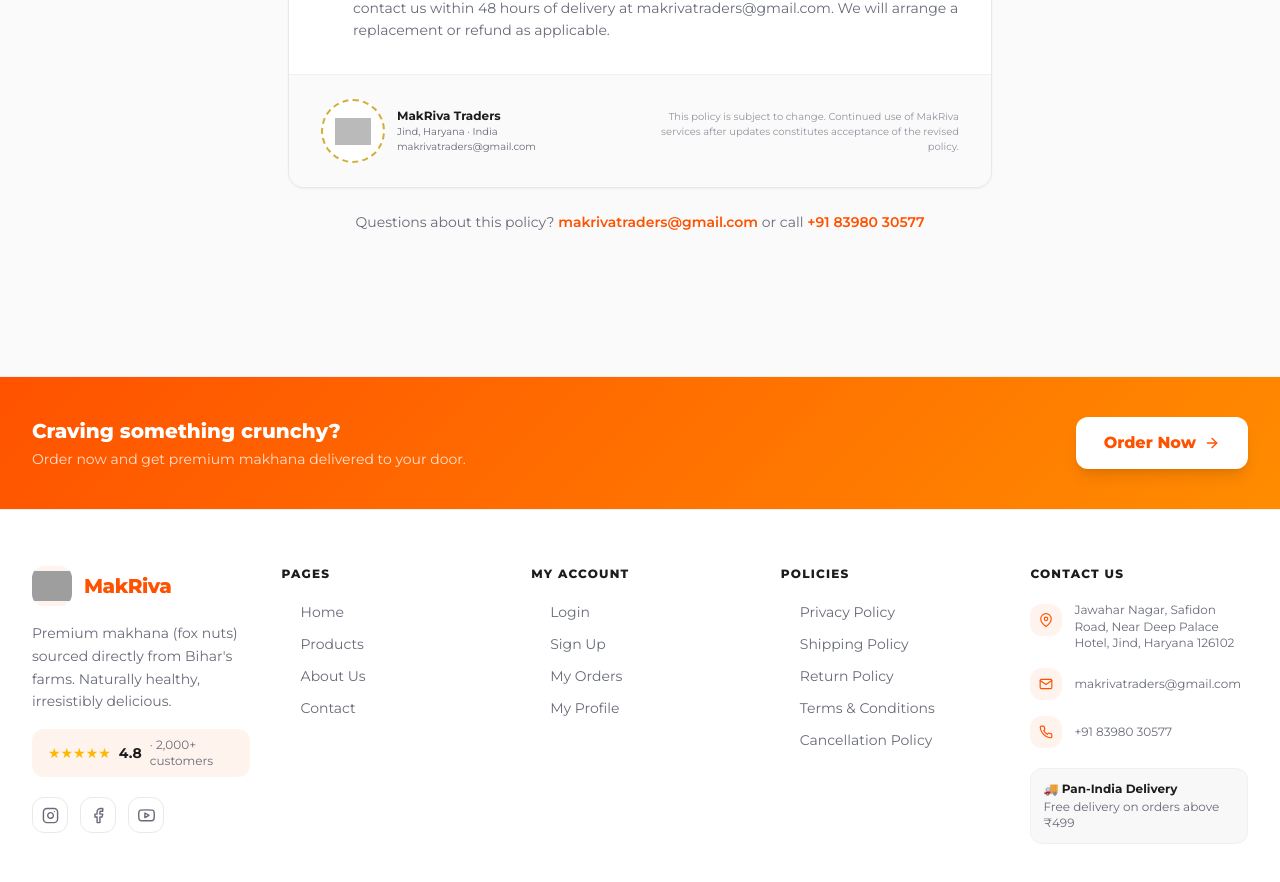
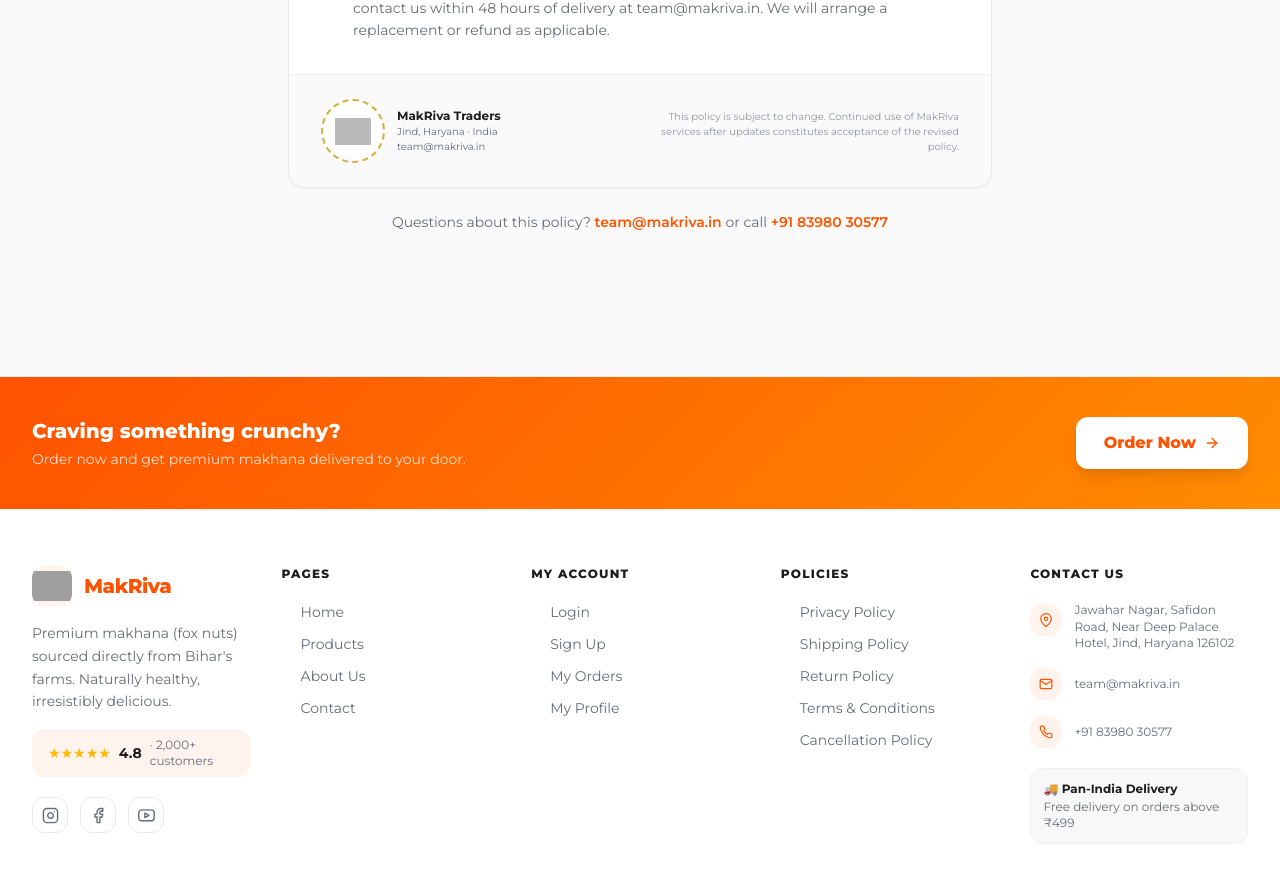
Before and after one commit to makriva/Makriva_Service, a Next.js app in the folder frontend/: page /shipping-policy in a window 1280 px wide. Shown: the part 1900-2782 px from the top of the page. Built offline with nearby package versions, Linux system fonts and the light colour scheme; no server answers; grey boxes are pictures that could not be loaded; a web font is replaced by a local one.

Commit message:
Changed Email Id

```diff
--- a/frontend/app/cancellation-policy/page.tsx
+++ b/frontend/app/cancellation-policy/page.tsx
@@ -25,7 +25,7 @@
         {
           title: 'How to Cancel an Order',
           body: [
-            'Email us at makrivatraders@gmail.com with the subject line: "Order Cancellation — [Your Order Number]".',
+            'Email us at team@makriva.in with the subject line: "Order Cancellation — [Your Order Number]".',
             'Alternatively, call us at +91 83980 30577 (Mon–Sat, 10am–6pm).',
             'Please have your order number and registered email/phone ready when contacting us.',
             'We will confirm the cancellation within 2 business hours if the order is still eligible.',
--- a/frontend/app/contact/page.tsx
+++ b/frontend/app/contact/page.tsx
@@ -47,7 +47,7 @@
               <p className="text-[#686B78] leading-relaxed mb-8">Have a question about our products or your order? We'd love to hear from you.</p>
               <div className="space-y-5">
                 {[
-                  { icon: FiMail, label: 'Email', value: 'makrivatraders@gmail.com', href: 'mailto:makrivatraders@gmail.com' },
+                  { icon: FiMail, label: 'Email', value: 'team@makriva.in', href: 'mailto:team@makriva.in' },
                   { icon: FiPhone, label: 'Phone', value: '+91 83980 30577', href: 'tel:+918398030577' },
                   { icon: FiMapPin, label: 'Location', value: 'Jawahar Nagar, Safidon Road, Near Deep Palace Hotel, Jind, Haryana, 126102', href: 'https://www.google.com/maps/place/MakRiva+Traders/@29.3245682,76.3501392,860m/data=!3m2!1e3!4b1!4m6!3m5!1s0x391205608b63d11b:0xdd30b1c691b84a7a!8m2!3d29.3245635!4d76.3527141!16s%2Fg%2F11mlyj2py2?entry=ttu&g_ep=EgoyMDI2MDQxMi4wIKXMDSoASAFQAw%3D%3D' },
                 ].map(item => (
--- a/frontend/app/privacy/page.tsx
+++ b/frontend/app/privacy/page.tsx
@@ -80,7 +80,7 @@
         },
         {
           title: 'Contact',
-          body: 'For privacy-related queries or to exercise your data rights, contact us at makrivatraders@gmail.com or +91 83980 30577.',
+          body: 'For privacy-related queries or to exercise your data rights, contact us at team@makriva.in or +91 83980 30577.',
         },
       ]}
     />
--- a/frontend/app/return-policy/page.tsx
+++ b/frontend/app/return-policy/page.tsx
@@ -35,7 +35,7 @@
         {
           title: 'How to Initiate a Return',
           body: [
-            'Email us at makrivatraders@gmail.com with subject line: "Return Request — [Your Order Number]".',
+            'Email us at team@makriva.in with subject line: "Return Request — [Your Order Number]".',
             'Include: your order number, description of the issue, and clear photographs of the product and packaging.',
             'Our customer care team will review your request and respond within 48 business hours.',
             'Once approved, you will receive pickup instructions or a prepaid return label (where applicable).',
@@ -69,7 +69,7 @@
         },
         {
           title: 'Contact for Return Queries',
-          body: 'Reach our team at makrivatraders@gmail.com or +91 83980 30577 (Mon–Sat, 10am–6pm). We aim to resolve all return queries within 2 business days.',
+          body: 'Reach our team at team@makriva.in or +91 83980 30577 (Mon–Sat, 10am–6pm). We aim to resolve all return queries within 2 business days.',
         },
       ]}
     />
--- a/frontend/app/shipping-policy/page.tsx
+++ b/frontend/app/shipping-policy/page.tsx
@@ -46,7 +46,7 @@
             'FREE shipping on all orders above ₹499.',
             'A flat shipping fee of ₹50 applies to orders below ₹499.',
             'No additional handling charges.',
-            'For bulk or wholesale orders, shipping terms are agreed separately — contact us at makrivatraders@gmail.com.',
+            'For bulk or wholesale orders, shipping terms are agreed separately — contact us at team@makriva.in.',
           ],
         },
         {
@@ -61,7 +61,7 @@
           title: 'Delayed Deliveries',
           body: [
             'While we strive for on-time delivery, delays may occur due to weather conditions, local strikes, public holidays, or courier network congestion.',
-            'In case of significant delays beyond the estimated window, please contact us at makrivatraders@gmail.com.',
+            'In case of significant delays beyond the estimated window, please contact us at team@makriva.in.',
             'MakRiva is not liable for delays caused by courier partners, once the shipment has been handed over.',
           ],
         },
@@ -75,7 +75,7 @@
         },
         {
           title: 'Damaged in Transit',
-          body: 'If your package arrives visibly damaged, please photograph it before opening and contact us within 48 hours of delivery at makrivatraders@gmail.com. We will arrange a replacement or refund as applicable.',
+          body: 'If your package arrives visibly damaged, please photograph it before opening and contact us within 48 hours of delivery at team@makriva.in. We will arrange a replacement or refund as applicable.',
         },
       ]}
     />
--- a/frontend/app/terms/page.tsx
+++ b/frontend/app/terms/page.tsx
@@ -42,7 +42,7 @@
           body: [
             'Creating an account is optional but recommended for order tracking and a faster checkout experience.',
             'You are responsible for maintaining the confidentiality of your account credentials.',
-            'You must notify us immediately at makrivatraders@gmail.com if you suspect any unauthorised use of your account.',
+            'You must notify us immediately at team@makriva.in if you suspect any unauthorised use of your account.',
             'MakRiva is not liable for losses arising from unauthorised account access due to your failure to keep credentials secure.',
           ],
         },
@@ -73,7 +73,7 @@
         },
         {
           title: 'Contact',
-          body: 'For questions or concerns regarding these Terms and Conditions, contact us at makrivatraders@gmail.com or +91 83980 30577.',
+          body: 'For questions or concerns regarding these Terms and Conditions, contact us at team@makriva.in or +91 83980 30577.',
         },
       ]}
     />
--- a/frontend/components/Footer.tsx
+++ b/frontend/components/Footer.tsx
@@ -132,8 +132,8 @@
                 <div className="w-8 h-8 rounded-xl bg-brand-50 flex items-center justify-center shrink-0">
                   <FiMail size={14} className="text-brand" />
                 </div>
-                <a href="mailto:makrivatraders@gmail.com" className="hover:text-brand transition-colors text-xs">
-                  makrivatraders@gmail.com
+                <a href="mailto:team@makriva.in" className="hover:text-brand transition-colors text-xs">
+                  team@makriva.in
                 </a>
               </li>
               <li className="flex items-center gap-3 text-sm text-[#686B78]">
--- a/frontend/components/PolicyLayout.tsx
+++ b/frontend/components/PolicyLayout.tsx
@@ -109,7 +109,7 @@
                 <div>
                   <p className="text-xs font-bold text-[#1C1C1C]">MakRiva Traders</p>
                   <p className="text-[10px] text-[#686B78]">Jind, Haryana · India</p>
-                  <p className="text-[10px] text-[#686B78]">makrivatraders@gmail.com</p>
+                  <p className="text-[10px] text-[#686B78]">team@makriva.in</p>
                 </div>
               </div>
               <p className="text-[10px] text-[#93959F] text-center sm:text-right max-w-xs">
@@ -122,8 +122,8 @@
           <div className="mt-6 text-center">
             <p className="text-sm text-[#686B78]">
               Questions about this policy?{' '}
-              <a href="mailto:makrivatraders@gmail.com" className="text-brand font-semibold hover:underline">
-                makrivatraders@gmail.com
+              <a href="mailto:team@makriva.in" className="text-brand font-semibold hover:underline">
+                team@makriva.in
               </a>
               {' '}or call{' '}
               <a href="tel:+918398030577" className="text-brand font-semibold hover:underline">
```
